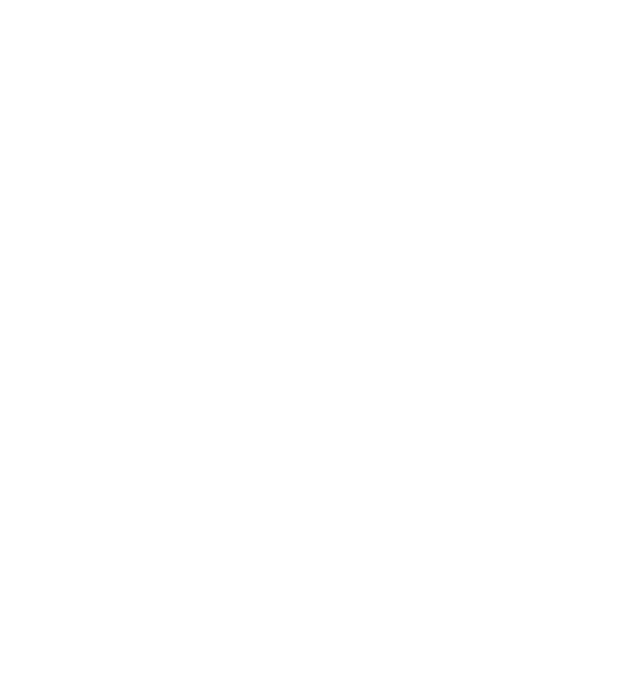
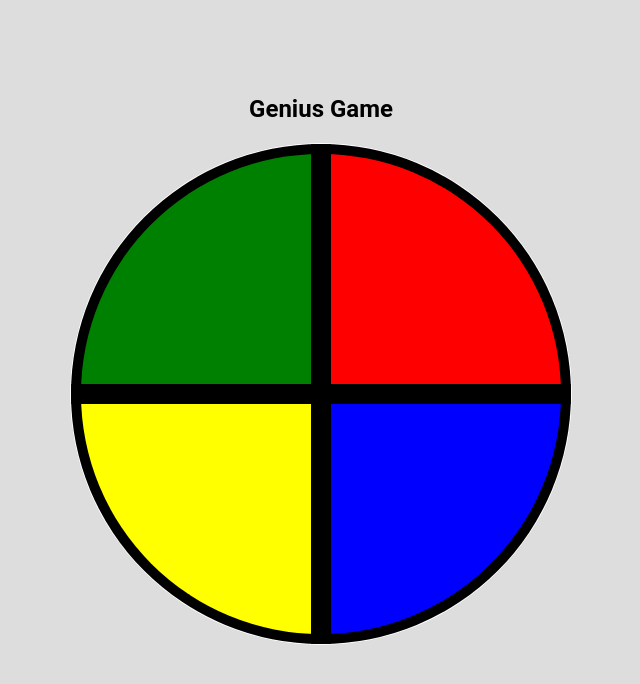
Before and after one commit to kelsonbatista/dio-genius-game, a plain HTML site: page index.html in a window 1280 px wide. Shown: the whole page, without its empty margins (319-959 px from the left). Drawn offline with Linux system fonts and the light colour scheme.

Commit message:
Finalizado

```diff
--- a/index.html
+++ b/index.html
@@ -4,11 +4,21 @@
   <meta charset="UTF-8">
   <meta http-equiv="X-UA-Compatible" content="IE=edge">
   <meta name="viewport" content="width=device-width, initial-scale=1.0">
-  <link rel="stylesheet" href="style.css">
+  <link rel="stylesheet" href="./style.css">
+  <script type="text/javascript" src="./script.js"></script>
   <title>Genius Game</title>
 </head>
 <body>
-
-  <script src="script.js"></script>
+  <main>
+    <section class="game">
+      <h1>Genius Game</h1>
+      <div class="genius">
+        <div class="blue" id="blue"></div>
+        <div class="yellow" id="yellow"></div>
+        <div class="red" id="red"></div>
+        <div class="green" id="green"></div>
+      </div>
+    </section>
+  </main>
 </body>
 </html>
--- a/script.js
+++ b/script.js
@@ -0,0 +1,112 @@
+window.onload = () => {
+
+let order = [];
+let clickOrder = [];
+let score = 0;
+
+// 0 GREEN 1 RED 2 YELLOW 3 BLUE
+const blue = document.getElementById('blue');
+const red = document.getElementById('red');
+const yellow = document.getElementById('yellow');
+const green = document.getElementById('green');
+
+// console.log(green, 'green');
+
+const chooseOrder = () => {
+  const colorOrder = Math.floor(Math.random() * 4);
+  order[order.length] = colorOrder;
+  clickOrder = [];
+
+  for (let i in order) {
+    const elementColor = createColorElement(order[i]);
+    // console.log(i, 'i');
+    lightColor(elementColor, Number(i) + 1)
+  }
+
+}
+
+// acende a proxima cor
+const lightColor = (element, number) => {
+  number *= 750;
+  setTimeout(() => {
+    element.classList.add('selected');
+  }, number - 250);
+
+  setTimeout(() => {
+    element.classList.remove('selected');
+  }, number + 300);
+}
+
+// verifica se os cliques sao os mesmos da ordem gerada
+const checkOrder = () => {
+  for (let i in clickOrder) {
+    if(clickOrder[i] !== order[i]) {
+      gameover();
+      break;
+    }
+  }
+  if(clickOrder.length === order.length) {
+    alert(`Pontuação: ${score}\nVocẽ acertou! Iniciando próximo nível!`);
+    nextLevel();
+  }
+}
+
+// funcao do clique
+const clickColor = (color) => {
+  // alert(`clique color ${color}`);
+  clickOrder[clickOrder.length] = color;
+  createColorElement(color).classList.add('selected');
+
+  setTimeout(() => {
+    createColorElement(color).classList.remove('selected');
+    checkOrder();
+  }, 250);
+}
+
+
+// funcao que retorna a cor
+const createColorElement = (color) => {
+  if(color === 0) {
+    return green;
+  } else if(color === 1) {
+    return red;
+  } else if(color === 2) {
+    return yellow;
+  } else {
+    return blue;
+  }
+}
+
+// funcao para proximo nivel do jogo
+const nextLevel = () => {
+  score += 1;
+  chooseOrder();
+}
+
+// funcao para game over
+const gameover = () => {
+  alert(`Pontuação: ${order}\nVocê perdeu o jogo! Clique em OK para iniciar um novo jogo.`);
+  order = [];
+  clickOrder = [];
+  playGame();
+}
+
+// funcao para iniciar o jogo novamente
+const playGame = () => {
+  alert('Bem vindo ao jogo Genius! Iniciando um novo jogo!');
+  score = 0;
+  nextLevel();
+}
+
+const eita = () => {
+  alert('eita');
+}
+
+green.addEventListener('click', () => clickColor(0));
+red.addEventListener('click', () => clickColor(1));
+yellow.addEventListener('click', () => clickColor(2));
+blue.addEventListener('click', () => clickColor(3));
+
+playGame();
+
+}
--- a/style.css
+++ b/style.css
@@ -0,0 +1,61 @@
+body {
+  background: #ddd;
+  font-family: Roboto, Arial, Helvetica, sans-serif;
+  margin: 0;
+  text-align: center;
+}
+
+.game {
+  align-items: center;
+  display: flex;
+  flex-direction: column;
+  height: 90vh;
+  justify-content: center;
+  width: 100vw;
+}
+
+.genius {
+  background: white;
+  border: 1px solid white;
+  border-radius: 100%;
+  display: grid;
+  grid-template-areas: 'green red' 'yellow blue';
+  height: 500px;
+  width: 500px;
+}
+
+.green {
+  background: green;
+  border: 10px solid black;
+  border-radius: 300px 0 0 0;
+  cursor: pointer;
+  grid-area: green;
+}
+
+.red {
+  background: red;
+  border: 10px solid black;
+  border-radius: 0 300px 0 0;
+  cursor: pointer;
+  grid-area: red;
+}
+
+.yellow {
+  background: yellow;
+  border: 10px solid black;
+  border-radius: 0 0 0 300px;
+  cursor: pointer;
+  grid-area: yellow;
+}
+
+.blue {
+  background: blue;
+  border: 10px solid black;
+  border-radius: 0 0 300px 0;
+  cursor: pointer;
+  grid-area: blue;
+}
+
+.selected {
+  opacity: 0.4;
+}
```
